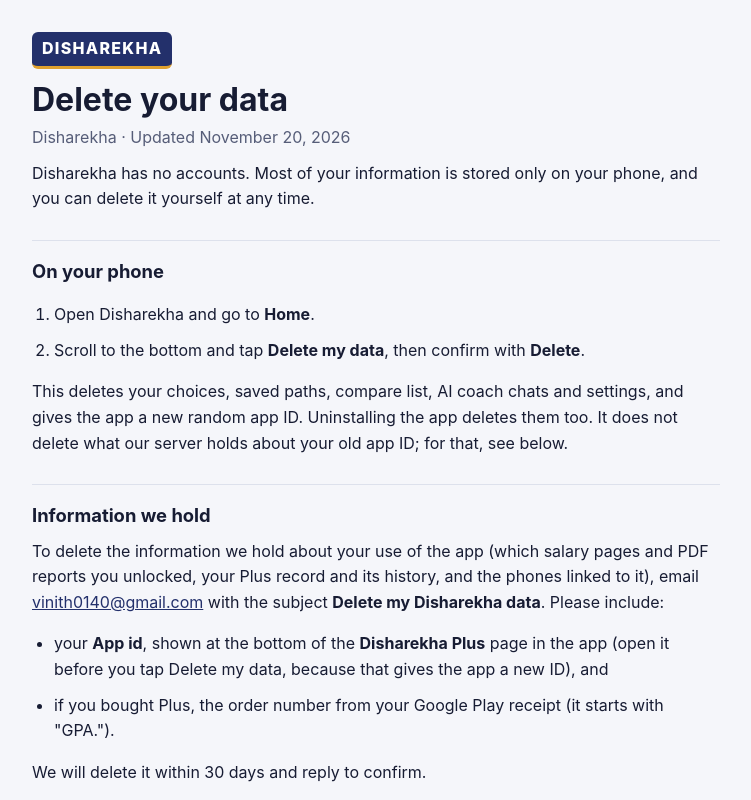
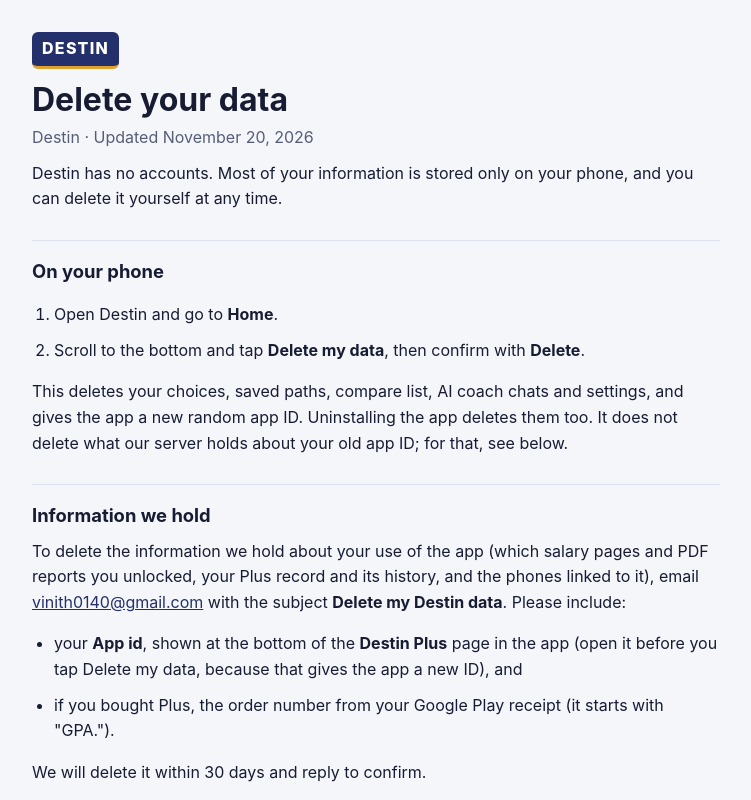
Before and after one commit to vinith0140/disharekha-legal, a plain HTML site: page delete-data.html in a window 1280 px wide. Shown: the top 800 px of the page, without its empty margins (264-1015 px from the left). Drawn offline with Linux system fonts and the light colour scheme.

Commit message:
Rename the app to Destin
Co-Authored-By: Claude Opus 5.5 <noreply@anthropic.com>

```diff
--- a/delete-data.html
+++ b/delete-data.html
@@ -3,29 +3,29 @@
 <head>
 <meta charset="utf-8">
 <meta name="viewport" content="width=device-width, initial-scale=1">
-<title>Delete Your Disharekha Data</title>
-<meta name="description" content="How to delete your data in the Disharekha app.">
+<title>Delete Your Destin Data</title>
+<meta name="description" content="How to delete your data in the Destin app.">
 <link rel="stylesheet" href="style.css">
 </head>
 <body>
 <main>
-<p class="brand">DISHAREKHA</p>
+<p class="brand">DESTIN</p>
 <h1>Delete your data</h1>
-<p class="muted">Disharekha · Updated November 20, 2026</p>
+<p class="muted">Destin · Updated November 20, 2026</p>
 
-<p>Disharekha has no accounts. Most of your information is stored only on your phone, and you can delete it yourself at any time.</p>
+<p>Destin has no accounts. Most of your information is stored only on your phone, and you can delete it yourself at any time.</p>
 
 <h2>On your phone</h2>
 <ol>
-<li>Open Disharekha and go to <b>Home</b>.</li>
+<li>Open Destin and go to <b>Home</b>.</li>
 <li>Scroll to the bottom and tap <b>Delete my data</b>, then confirm with <b>Delete</b>.</li>
 </ol>
 <p>This deletes your choices, saved paths, compare list, AI coach chats and settings, and gives the app a new random app ID. Uninstalling the app deletes them too. It does not delete what our server holds about your old app ID; for that, see below.
 
 <h2>Information we hold</h2>
-<p>To delete the information we hold about your use of the app (which salary pages and PDF reports you unlocked, your Plus record and its history, and the phones linked to it), email <a href="mailto:vinith0140@gmail.com">vinith0140@gmail.com</a> with the subject <b>Delete my Disharekha data</b>. Please include:</p>
+<p>To delete the information we hold about your use of the app (which salary pages and PDF reports you unlocked, your Plus record and its history, and the phones linked to it), email <a href="mailto:vinith0140@gmail.com">vinith0140@gmail.com</a> with the subject <b>Delete my Destin data</b>. Please include:</p>
 <ul>
-<li>your <b>App id</b>, shown at the bottom of the <b>Disharekha Plus</b> page in the app (open it before you tap Delete my data, because that gives the app a new ID), and</li>
+<li>your <b>App id</b>, shown at the bottom of the <b>Destin Plus</b> page in the app (open it before you tap Delete my data, because that gives the app a new ID), and</li>
 <li>if you bought Plus, the order number from your Google Play receipt (it starts with "GPA.").</li>
 </ul>
 <p>We will delete it within 30 days and reply to confirm.</p>
```
Also changed, not shown: index.html (+6 -6 lines), 1 other file.
